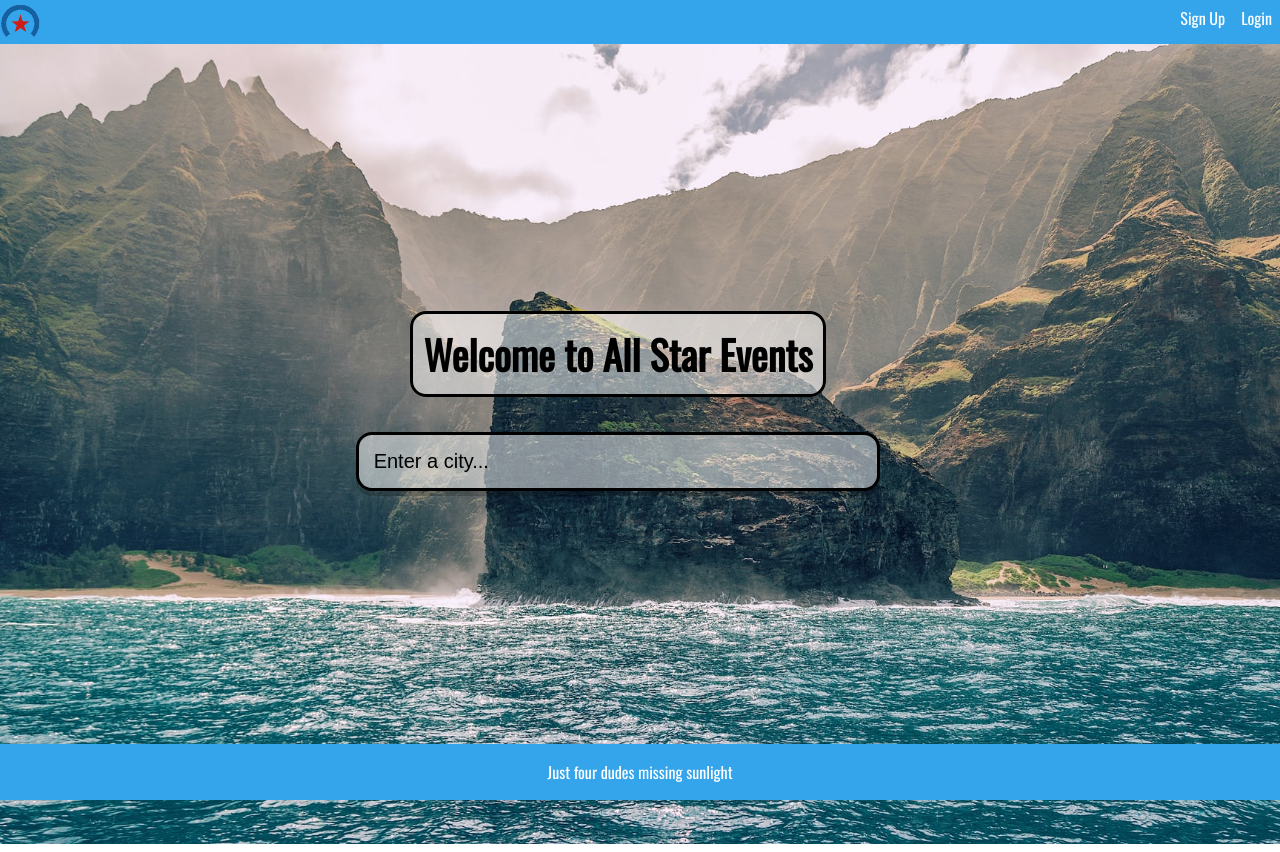
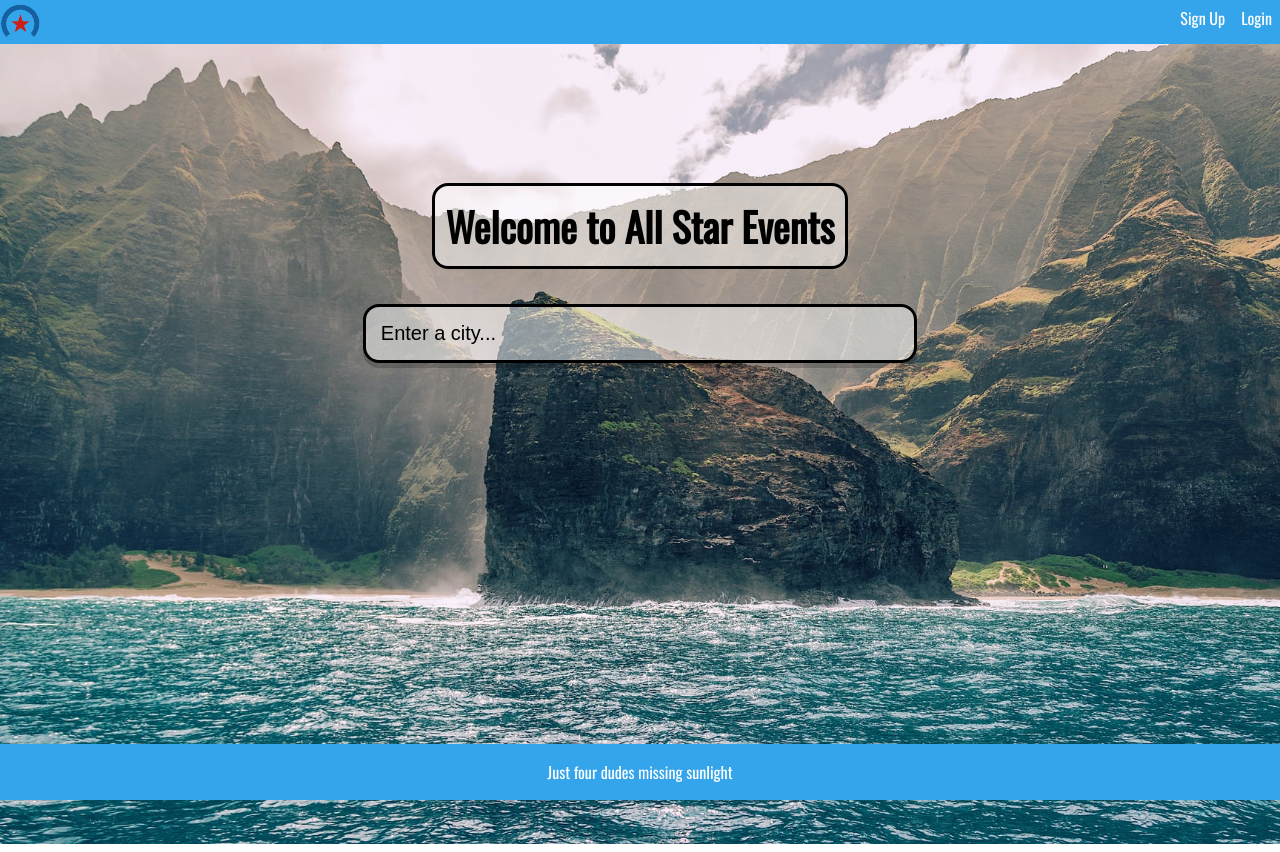
Before and after one commit to Jonathan-Sandifer/All-Star-Events, a React (Create React App) app in the folder ghi/: page / in a window 1280 px wide. Built offline with nearby package versions, Linux system fonts and the light colour scheme; no server answers.

Commit message:
made homepage look better, raised search bar and welcome note

```diff
--- a/ghi/src/components/EventsParks.js
+++ b/ghi/src/components/EventsParks.js
@@ -1,5 +1,5 @@
 import React from 'react'
-import Search from './Search';
+
 
 function EventsParks() {
     return (
--- a/ghi/src/index.css
+++ b/ghi/src/index.css
@@ -263,9 +263,9 @@ li {
     text-align: center;
     color: black;
     font-size: 20px;
-    margin-top: 20%;
+    margin-top: 10%;
     margin-left: 20%;
-    margin-right: 300px;
+    margin-right: 20%;
   }
 
 .mainheader{
```
